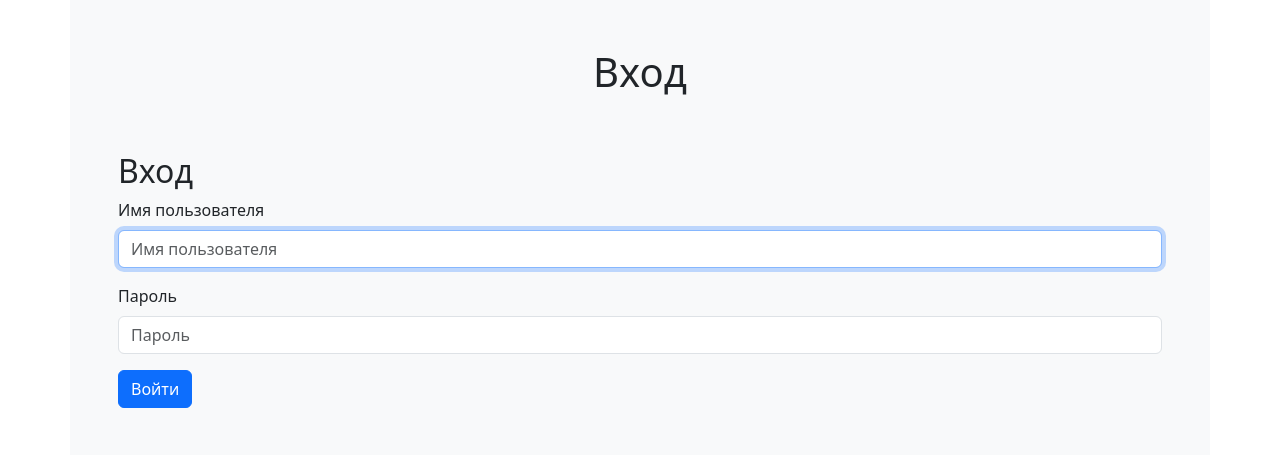
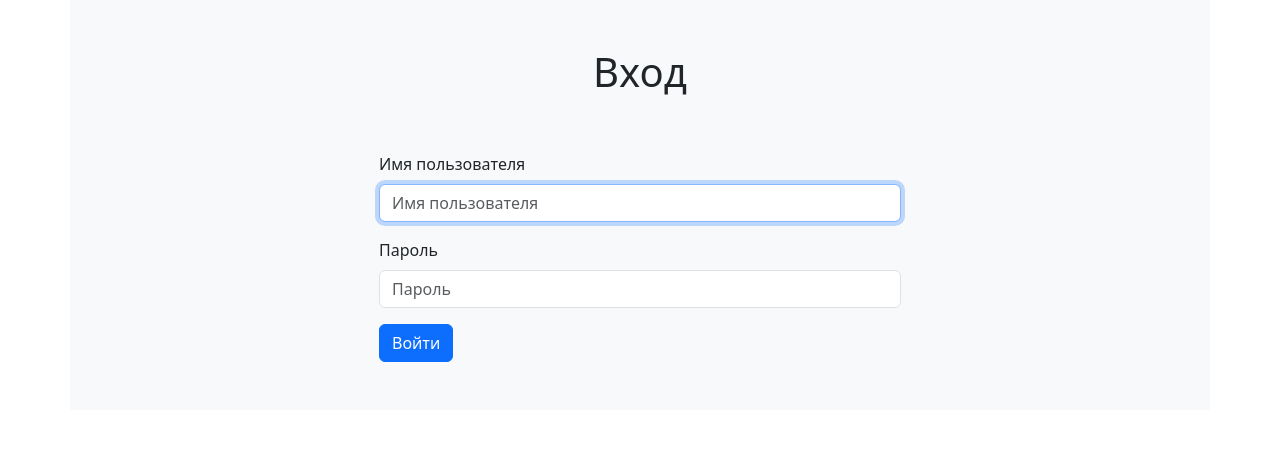
Before and after one commit to shytsko/recipe_book, a Django app: page /user/login/ in a window 1280 px wide. Shown: the part 72-527 px from the top of the page. Run offline with Django 4.2, Linux system fonts and the light colour scheme; some libraries are stand-ins or nearby versions.

Commit message:
Refactoring login template

```diff
--- a/src/user/templates/user/login.html
+++ b/src/user/templates/user/login.html
@@ -2,10 +2,11 @@
 {% load django_bootstrap5 %}
 
 {% block content %}
-<h2>Вход</h2>
-<form method="post" class="form">
-    {% csrf_token %}
-    {% bootstrap_form form %}
-    {% bootstrap_button button_type="submit" content="Войти" %}
-</form>
+<div class="d-flex justify-content-center">
+    <form method="post" class="form w-50">
+        {% csrf_token %}
+        {% bootstrap_form form %}
+        {% bootstrap_button button_type="submit" content="Войти" %}
+    </form>
+</div>
 {% endblock %}
```
Also changed, not shown: src/db.sqlite3.
